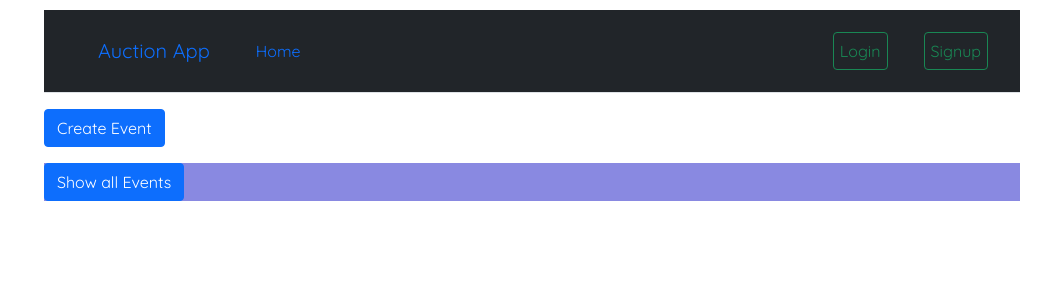
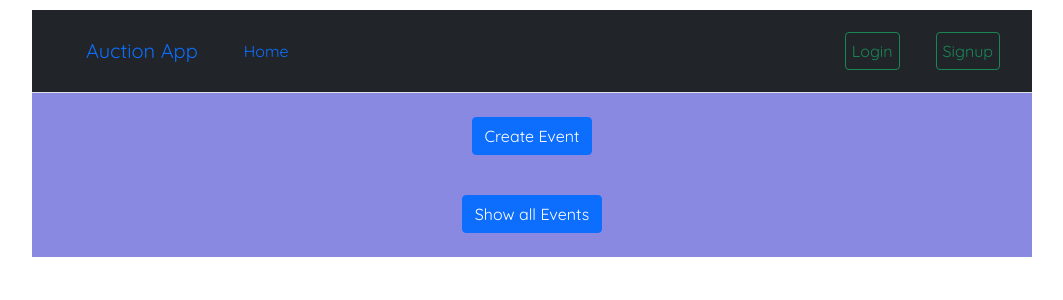
Before and after one commit to Darshak11/SPE-Final-Project, a React (Create React App) app in the folder auction-frontend/: page /A_dashboard in a window 1280 px wide. Shown: the top 300 px of the page, without its empty margins (108-1171 px from the left). Built offline with nearby package versions, Linux system fonts and the light colour scheme.

Commit message:
Made minor changes

```diff
--- a/auction-frontend/src/components/A_dashboard.js
+++ b/auction-frontend/src/components/A_dashboard.js
@@ -102,26 +102,33 @@ const A_Dashboard = ({ onLogout, isLoggedIn }) => {
     });
   };
 
-  const showEvents = async () => {
-    try {
-      const response = await axios.get("http://localhost:8082/events", {
-        headers: {
-          "Content-Type": "application/json",
-          Authorization: `Bearer ${localStorage.getItem("token")}`,
-        },
-      });
-      console.log(response.data);
-      setEve(response.data);
-    } catch (error) {
-      console.error("Error:", error);
-    }
+  // const showEvents = async () => {
+  //   try {
+  //     const response = await axios.get("http://localhost:8082/events", {
+  //       headers: {
+  //         "Content-Type": "application/json",
+  //         Authorization: `Bearer ${localStorage.getItem("token")}`,
+  //       },
+  //     });
+  //     console.log(response.data);
+  //     setEve(response.data);
+  //   } catch (error) {
+  //     console.error("Error:", error);
+  //   }
+  // };
+
+  const showEvents = () => {
+    // Here, you can simply use the 'events' state variable
+    // because it already holds all the events
+    setEve(events);
   };
 
   return (
-    <div className="container-fluid">
+    <div className="events ">
       <Navbar isLoggedIn={isLoggedIn} onLogout={onLogout} />
       <main>
-        <div className="das mt-3">
+        <div className="formi">
+          <br />
           {!showForm && (
             <Button onClick={handleClick} className="mb-3">
               Create Event
@@ -261,38 +268,38 @@ const A_Dashboard = ({ onLogout, isLoggedIn }) => {
               </Button>
             </Form>
           )}
+          <br />
 
           <div className="eventContent">
-            <Button variant="primary" onClick={showEvents}>Show all Events</Button>
+            <Button variant="primary" onClick={showEvents}>
+              Show all Events
+            </Button>
           </div>
         </div>
-
-        {/* <div className="input-group mb-3 mt-3">
-          {events.map((event, index) => {
-            const eventDate = new Date(event.eventDate);
-            const currentDate = new Date();
-            const diffTime = Math.abs(eventDate - currentDate);
-            const diffDays = Math.ceil(diffTime / (1000 * 60 * 60 * 24));
-
-            return (
-              <div key={index} className="card text-center mb-5 mt-3 p-4 border-0">
-                <div className="card-header">Event</div>
-                <div className="card-body">
-                  <h5 className="card-title">{event.eventName}</h5>
-                  <p className="card-text">
-                    Number of Teams: {event.numTeams} <br />
-                    Event Date: {event.eventDate} <br />
-                    Event Time: {event.eventTime} <br />
-                    Number of Players per Team: {event.numPlayers}
-                  </p>
-                </div>
-                <div className="card-footer text-muted">
-                  {diffDays} {diffDays === 1 ? "day" : "days"} to go
-                </div>
-              </div>
-            );
-          })}
-        </div> */}
+        <div className="card-container">
+          {eve.map((event, index) => (
+            <Card
+              key={index}
+              className="card-center"
+              style={{ width: "18rem" }}
+            >
+              <Card.Body>
+                <Card.Title>{event.eventName}</Card.Title>
+                <Card.Text>
+                  Number of Teams: {event.numTeams}
+                  <br />
+                  Event Date: {event.eventDate}
+                  <br />
+                  Event Time: {event.eventTime}
+                  <br />
+                  Number of Players per Team: {event.numPlayers}
+                  <br />
+                </Card.Text>
+              </Card.Body>
+            </Card>
+          ))}
+          <br />
+        </div>
       </main>
     </div>
   );
--- a/auction-frontend/src/index.css
+++ b/auction-frontend/src/index.css
@@ -102,3 +102,27 @@
   text-align: center;
   background-color: rgb(137, 137, 225);
 }
+
+.events {
+  background-color: rgb(137, 137, 225);
+}
+
+.formi {
+  display: flex;
+  flex-direction: column;
+  align-items: center;
+  background-color: rgb(137, 137, 225);
+
+}
+
+.card-container {
+  display: flex;
+  flex-wrap: wrap;
+  justify-content: space-between;
+}
+
+.card {
+  flex: 1 0 calc(33.3333% - 20px);
+  align-items: center;
+  margin: 10px;
+}
```
Also changed, not shown: 1 other file (tests, documents, lock files or other folders).
